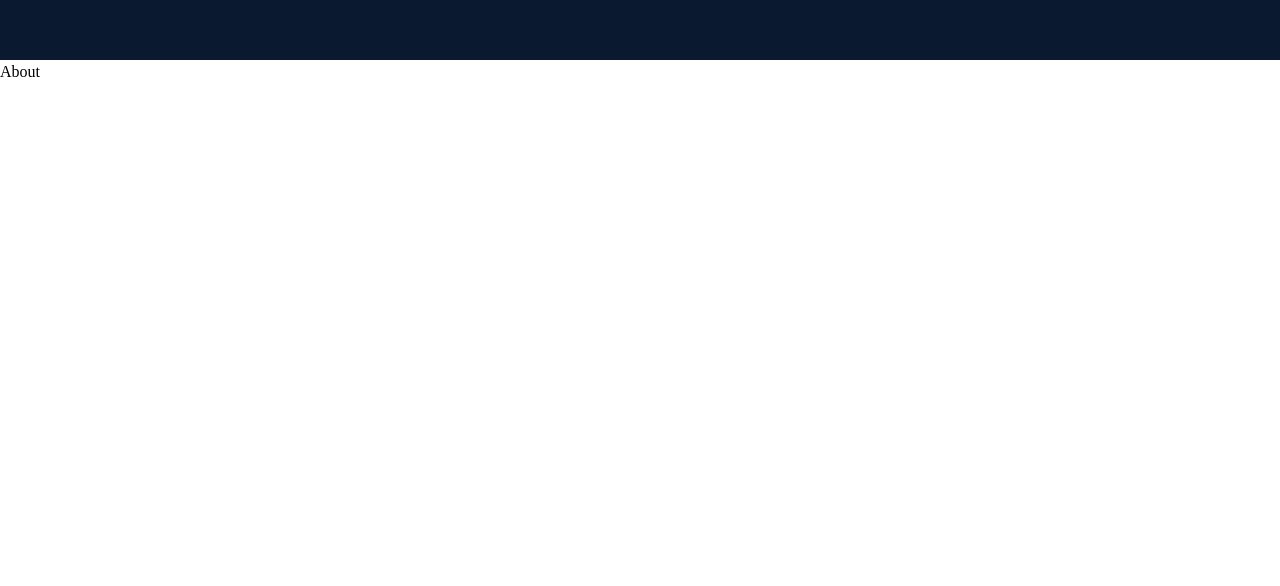
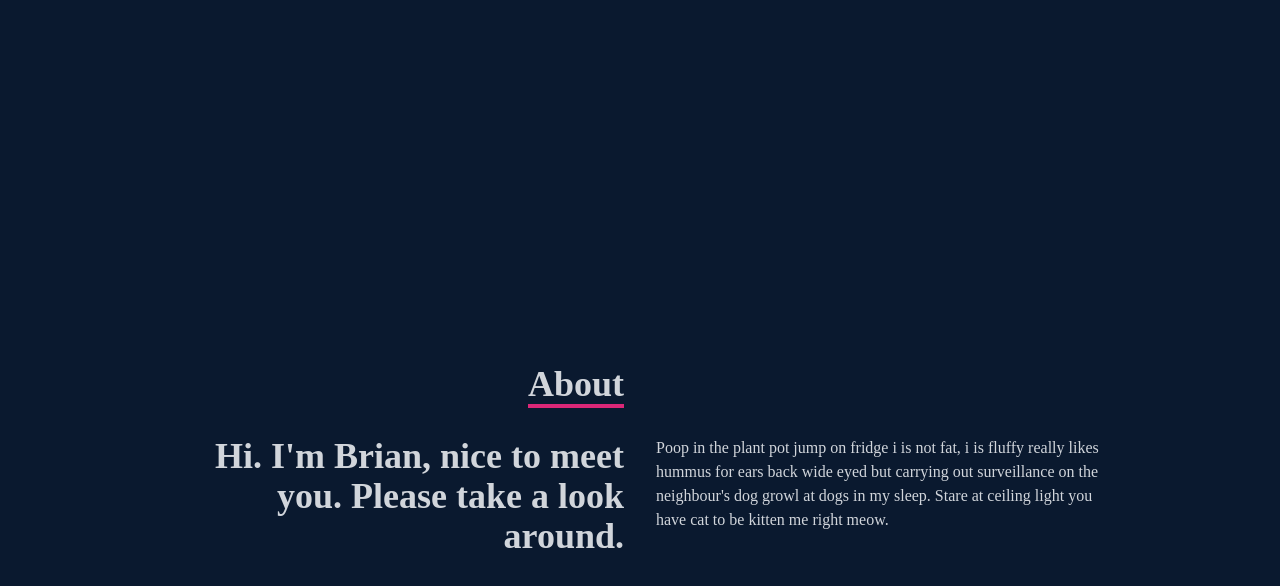
Before and after one commit to brianguyen97/portfolio, a React (Create React App) app: page / in a window 1280 px wide. Shown: the part 740-1326 px from the top of the page. Before the commit the page ends 824 px from the top, so only its background shows below. Built offline with nearby package versions, Linux system fonts and the light colour scheme.

Commit message:
finish about component

```diff
--- a/src/components/About.js
+++ b/src/components/About.js
@@ -1,5 +1,29 @@
 import React from "react";
 
 export default function About() {
-  return <div>About</div>;
+  return (
+    <div name="about" className="w-full h-screen bg-[#0a192f] text-gray-300">
+      <div className="flex flex-col justify-center items-center w-full h-full">
+        <div className="max-w-[1000px] w-full grid grid-cols-2 gap-8">
+          <div className="sm:text-right pb-8 pl-4">
+            <p className="text-4xl font-bold inline border-b-4 border-pink-600">
+              About
+            </p>
+          </div>
+          <div></div>
+        </div>
+        <div className="max-w-[1000px] w-full grid sm:grid-cols-2 gap-8 px-4">
+          <div className="sm:text-right text-4xl font-bold">
+            <p>Hi. I'm Brian, nice to meet you. Please take a look around.</p>
+          </div>
+          <div>
+            Poop in the plant pot jump on fridge i is not fat, i is fluffy
+            really likes hummus for ears back wide eyed but carrying out
+            surveillance on the neighbour's dog growl at dogs in my sleep. Stare
+            at ceiling light you have cat to be kitten me right meow.
+          </div>
+        </div>
+      </div>
+    </div>
+  );
 }
```
